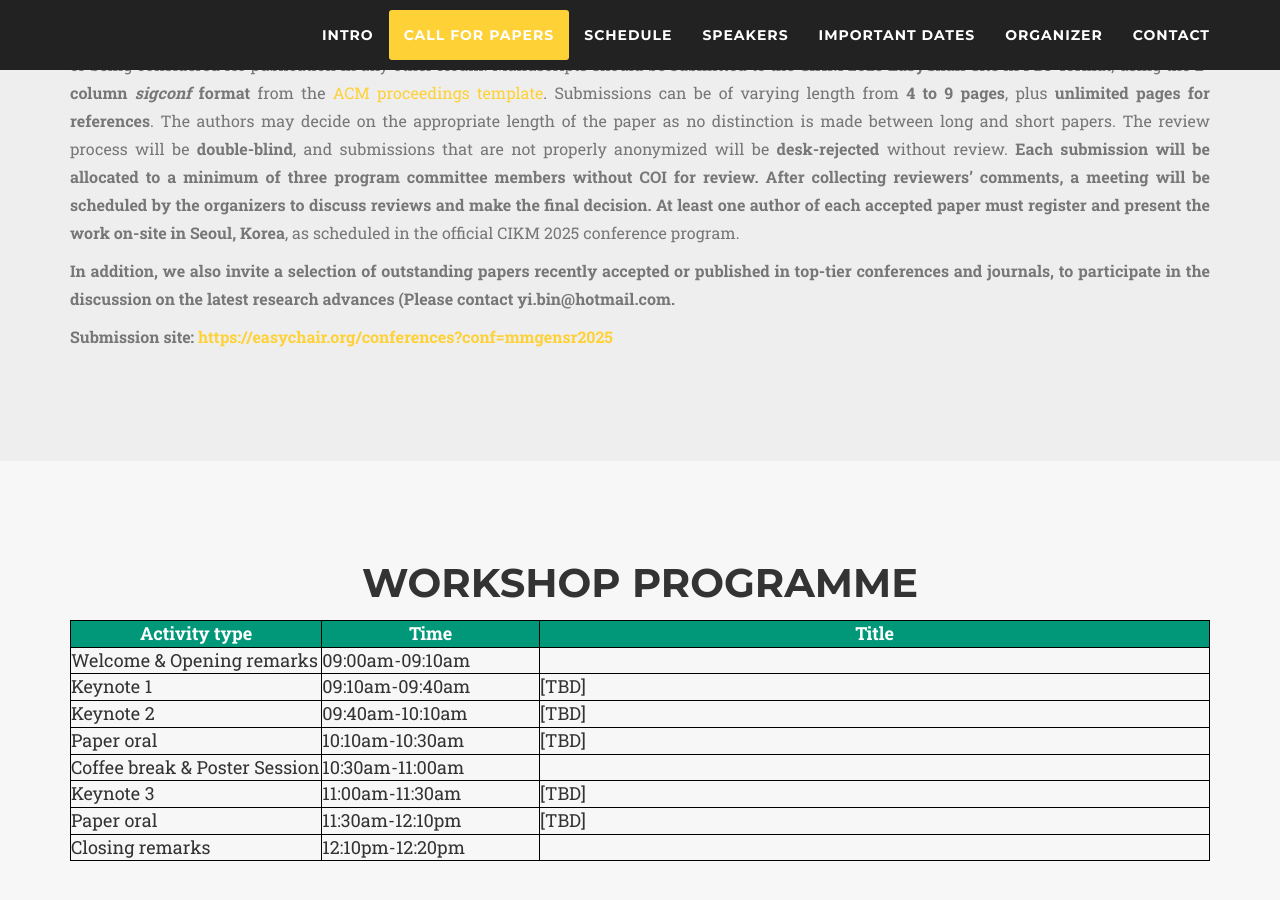
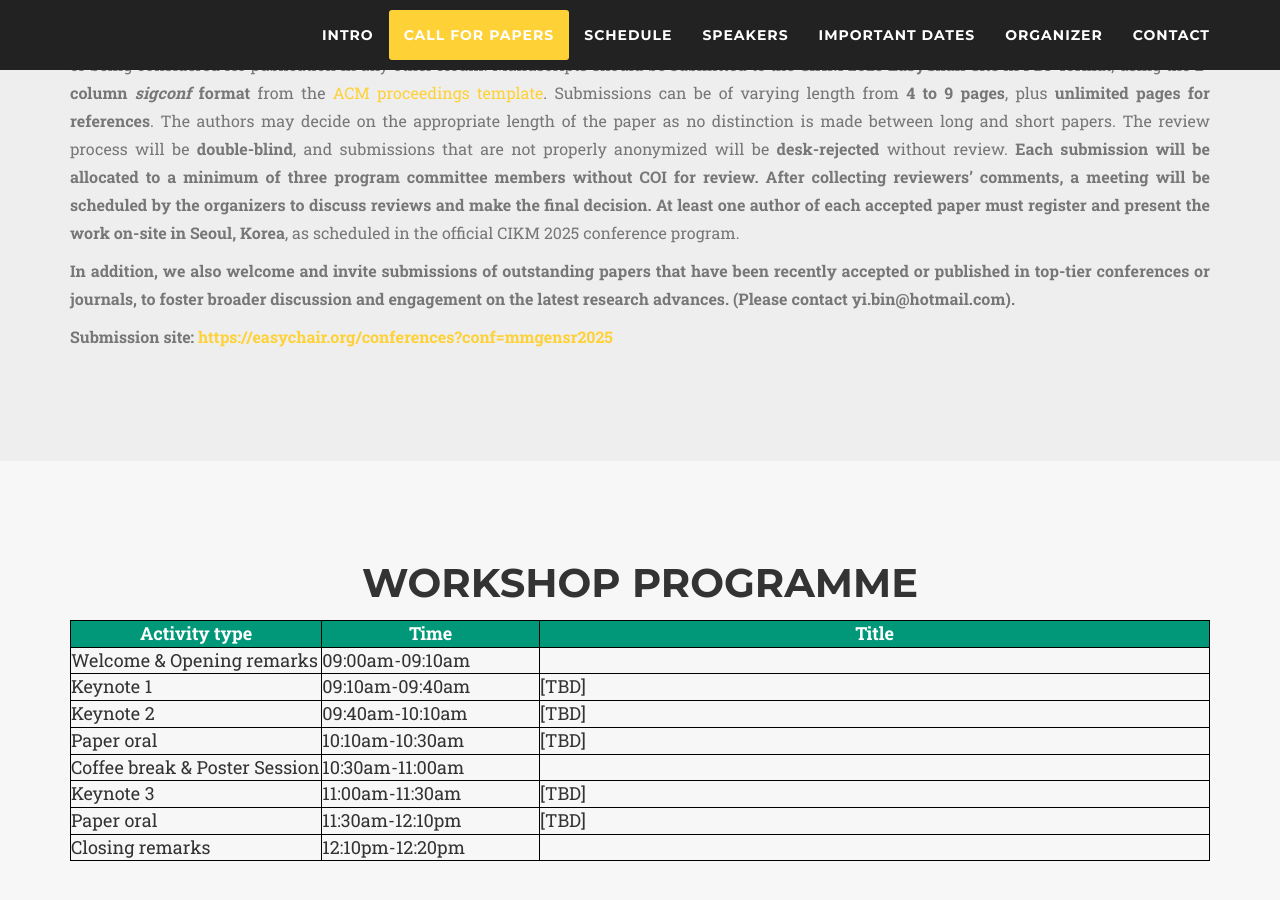
Before and after one commit to mmgensr-cikm25/mmgensr-cikm25.github.io, a Jekyll site: the page built from index.md, in a window 1280 px wide and 900 px high, scrolled down 1847 px. Built offline with Jekyll 4.4.1, drawn with Linux system fonts in a browser that asks for light colours; nearby versions of some CDN libraries; some web fonts are replaced.

Commit message:
Update call.html

```diff
--- a/_includes/call.html
+++ b/_includes/call.html
@@ -53,7 +53,7 @@
         </p>
 
         <p class="large text-muted">
-          <strong>In addition, we also invite a selection of outstanding papers recently accepted or published in top-tier conferences and journals, to participate in the discussion on the latest research advances (Please contact yi.bin@hotmail.com.</strong>
+          <strong>In addition, we also welcome and invite submissions of outstanding papers that have been recently accepted or published in top-tier conferences or journals, to foster broader discussion and engagement on the latest research advances. (Please contact yi.bin@hotmail.com).</strong>
         </p>
 
         <p class="large text-muted">
```
